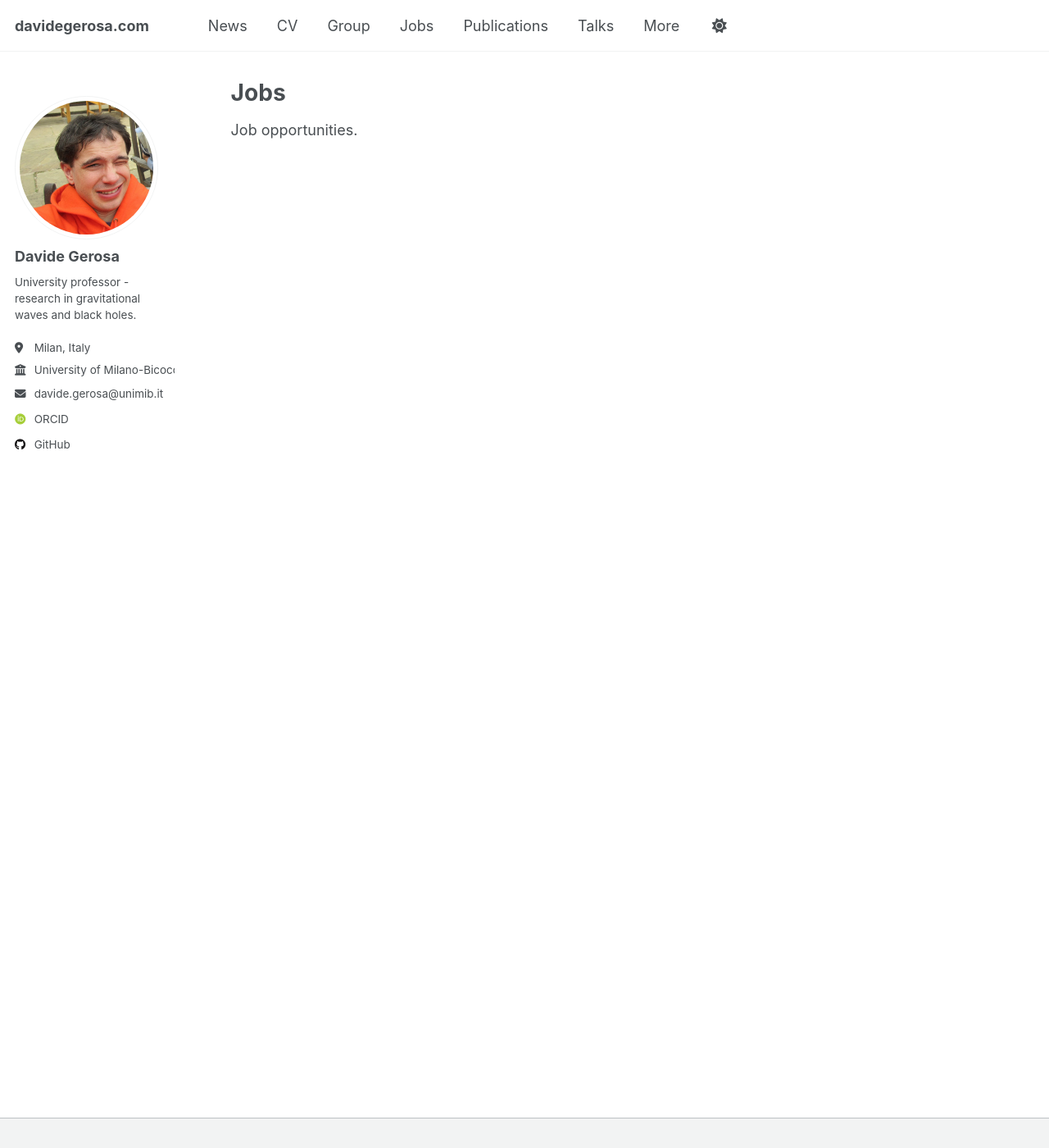
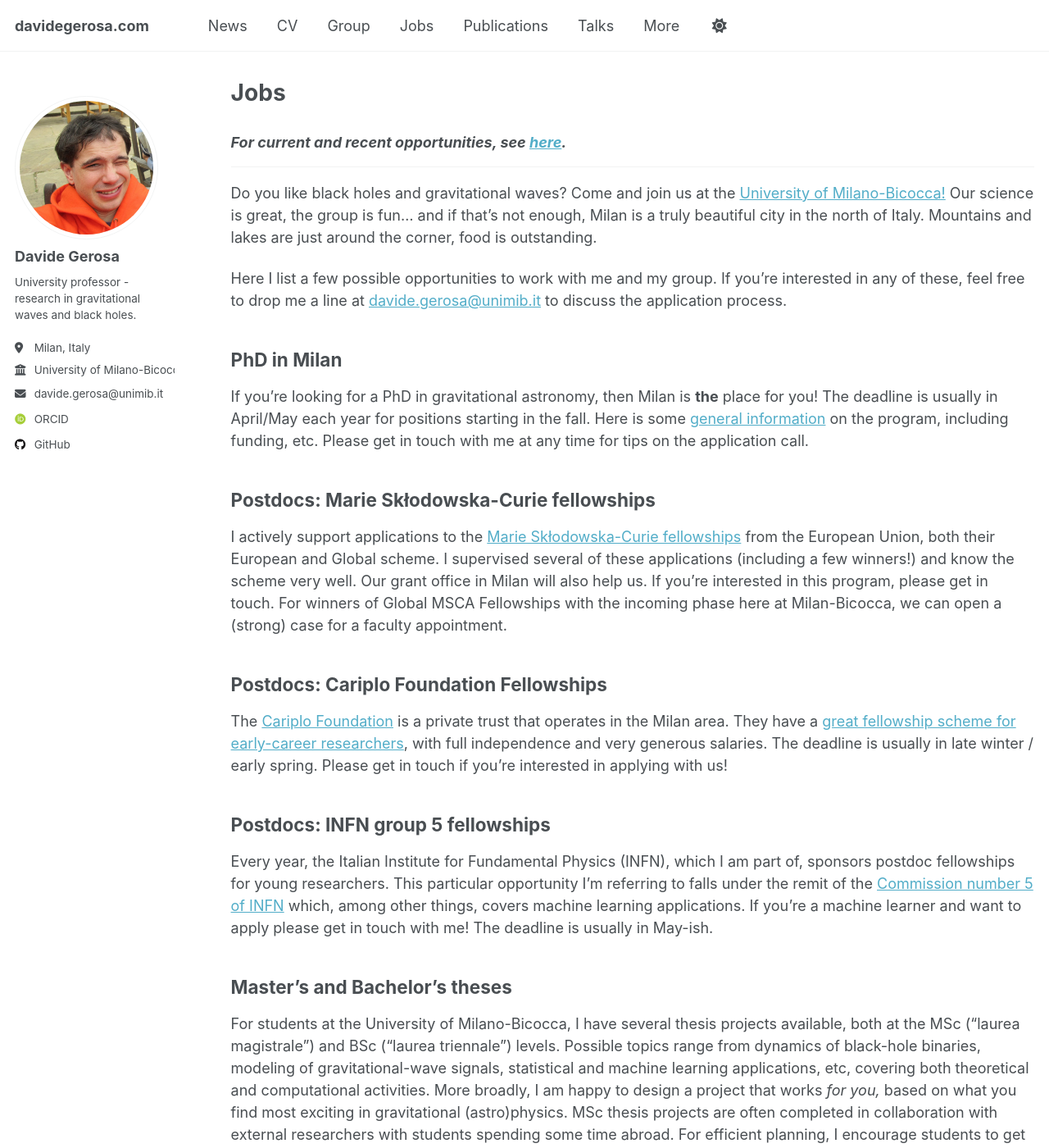
Before and after one commit to dgerosa/website, a Jekyll site: the page built from _pages/jobs.md, in a window 1280 px wide and 1400 px high. Shown: the whole window at 82% size. Built offline with Jekyll 4.4.1, drawn with Linux system fonts in a browser that asks for light colours; some web fonts are replaced; some of the changed text lies outside the part shown.

Commit message:
Sat Jun  7 19:19:59 CEST 2025

```diff
--- a/Gemfile
+++ b/Gemfile
@@ -7,6 +7,7 @@ group :jekyll_plugins do
   gem 'jekyll-redirect-from'
   gem 'jemoji'
   gem 'webrick', '~> 1.8'
+  gem "jekyll-archives"
 end
 
 gem 'github-pages'
--- a/_config.yml
+++ b/_config.yml
@@ -334,16 +334,16 @@ tag_archive:
   type: liquid
   path: /tags/
 # https://github.com/jekyll/jekyll-archives
-# jekyll-archives:
-#   enabled:
-#     - categories
-#     - tags
-#   layouts:
-#     category: archive-taxonomy
-#     tag: archive-taxonomy
-#   permalinks:
-#     category: /categories/:name/
-#     tag: /tags/:name/
+jekyll-archives:
+  enabled:
+    - categories
+    - tags
+  layouts:
+    category: archive-taxonomy
+    tag: archive-taxonomy
+  permalinks:
+    category: /categories/:name/
+    tag: /tags/:name/
 
 
 # HTML Compression
--- a/_layouts/archive-taxonomy.html
+++ b/_layouts/archive-taxonomy.html
@@ -11,6 +11,7 @@ author_profile: false
     {% include base_path %}
     {% for post in page.posts %}
       {% include archive-single.html %}
+      <hr style="border:none; border-bottom:1px solid #ccc; margin: 1.5em 0;" />
     {% endfor %}
   </div>
 </div>
--- a/_pages/jobs.md
+++ b/_pages/jobs.md
@@ -7,5 +7,44 @@ author_profile: true
 
 {% include base_path %}
 
+### *For current and recent opportunities, see [here]({{ '/tags/jobs' | relative_url }}).*
+---
 
-Job opportunities.
+
+Do you like black holes and gravitational waves? Come and join us at the [University of Milano-Bicocca!](https://en.unimib.it/) Our science is great, the group is fun… and if that’s not enough, Milan is a truly beautiful city in the north of Italy. Mountains and lakes are just around the corner, food is outstanding.
+
+Here I list a few possible opportunities to work with me and my group. If you’re interested in any of these, feel free to drop me a line at [davide.gerosa@unimib.it](mailto:davide.gerosa@unimib.it) to discuss the application process.
+
+
+## PhD in Milan
+
+If you’re looking for a PhD in gravitational astronomy, then Milan is **the** place for you! The deadline is usually in April/May each year for positions starting in the fall. Here is some [general information](https://en.unimib.it/education/doctoral-research-phd-programmes/how-apply-phd-programme) on the program, including funding, etc. Please get in touch with me at any time for tips on the application call.
+
+## Postdocs: Marie Skłodowska-Curie fellowships
+
+I actively support applications to the [Marie Skłodowska-Curie fellowships](http://ec.europa.eu/research/mariecurieactions/node_en) from the European Union, both their European and Global scheme. I supervised several of these applications (including a few winners!) and know the scheme very well. Our grant office in Milan will also help us. If you’re interested in this program, please get in touch. For winners of Global MSCA Fellowships with the incoming phase here at Milan-Bicocca, we can open a (strong) case for a faculty appointment.
+
+## Postdocs: Cariplo Foundation Fellowships
+
+The [Cariplo Foundation](https://www.fondazionecariplo.it/) is a private trust that operates in the Milan area. They have a [great fellowship scheme for early-career researchers](https://www.fondazionecariplo.it/it/bandi/ricerca/giovani-ricercatori.html), with full independence and very generous salaries. The deadline is usually in late winter / early spring. Please get in touch if you’re interested in applying with us!
+
+## Postdocs: INFN group 5 fellowships
+
+Every year, the Italian Institute for Fundamental Physics (INFN), which I am part of, sponsors postdoc fellowships for young researchers. This particular opportunity I’m referring to falls under the remit of the [Commission number 5 of INFN](https://web.infn.it/csn5/index.php/en/) which, among other things, covers machine learning applications. If you’re a machine learner and want to apply please get in touch with me! The deadline is usually in May-ish.
+
+## Master’s and Bachelor’s theses
+
+For students at the University of Milano-Bicocca, I have several thesis projects available, both at the MSc (“laurea magistrale”) and BSc (“laurea triennale”) levels. Possible topics range from dynamics of black-hole binaries, modeling of gravitational-wave signals, statistical and machine learning applications, etc, covering both theoretical and computational activities. More broadly, I am happy to design a project that works *for you,* based on what you find most exciting in gravitational (astro)physics. MSc thesis projects are often completed in collaboration with external researchers with students spending some time abroad. For efficient planning, I encourage students to get in touch with me about a month or so in advance.
+
+## Research visits, internships
+
+I welcome externally funded students and researchers who wish to visit my group to complete a project together. A few examples of funding sources include:
+
+- The [StudyInItaly](https://studyinitaly.esteri.it/) program offers grants that can be used for research projects (and not only to formally enroll in classes here as the website seems to imply).
+- For European students, the [Erasmus+](https://ec.europa.eu/programmes/erasmus-plus/node_en) program provides funding that can be used for research projects.
+- For researchers/students from Japan, have a look at the [Canon Foundation Fellowships](https://www.canonfoundation.org/programmes/research-fellowships/).
+- For PhD students from the UK, check out these [Study Abroad Studentships](https://www.leverhulme.ac.uk/study-abroad-studentships) from the Leverhulme Trust.
+- For undergraduate students from the US, I encourage you to look into the [Gravitational Physics International REU](http://www.phys.ufl.edu/ireu/), where students engage in summer projects across the world, including my group.
+- For students and researchers based in Switzerland, the [Istituto Svizzero](https://www.istitutosvizzero.it/residenze/) has a program for placements in the city of Milan.
+- The [GARR Consortium](https://www.garr.it/it/ricerca-e-formazione/formazione/borse-di-studio) offers 1yr scholarships for graduate and undergraduate students with a focus on technological applications (e.g. machine learning).
+- The [European Consortium for Astroparticle Theory (EuCAPT)](https://www.eucapt.org/) has travel grants that can be used to visit the participating institutions, including our group. Worth checking, their schedule is irregular though.
```
